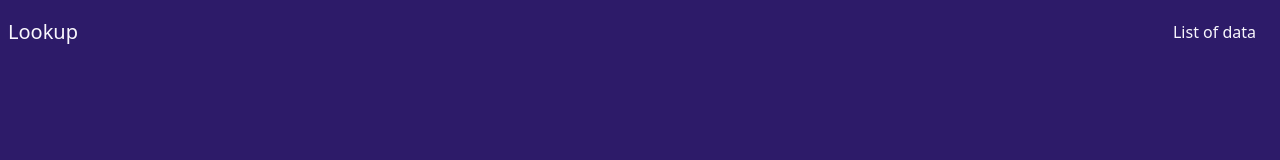
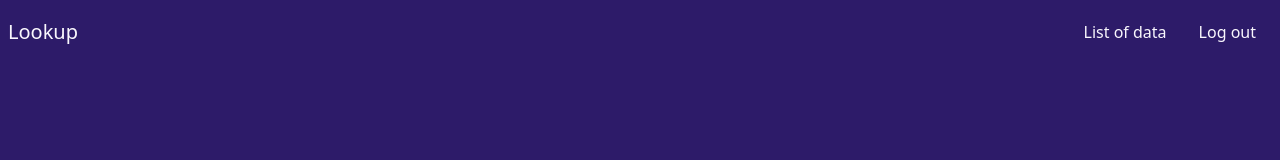
Before and after one commit to 52617365/Lookup, a Next.js app: page /lookup in a window 1280 px wide. Shown: the top 160 px of the page. Built offline with nearby package versions, Linux system fonts and the light colour scheme.

Commit message:
Added log out button
Signed-off-by: mustafabroski <youremail@yourdomain.com>

```diff
--- a/components/Topnav.tsx
+++ b/components/Topnav.tsx
@@ -6,13 +6,16 @@ export default function Topnav() {
                     <a className="normal-case text-xl">Lookup</a>
                 </div>
                 <div className="flex-none">
-          <ul className="menu menu-horizontal p-0">
+                    <ul className="menu menu-horizontal p-0-10">
                         <li>
                             <a>List of data</a>
+                        </li>
+                        <li>
+                            <a>Log out</a>
                         </li>
                     </ul>
                 </div>
             </div>
         </>
-  );
+    )
 }
```
Lines whose indentation alone changed are shown as unchanged.
